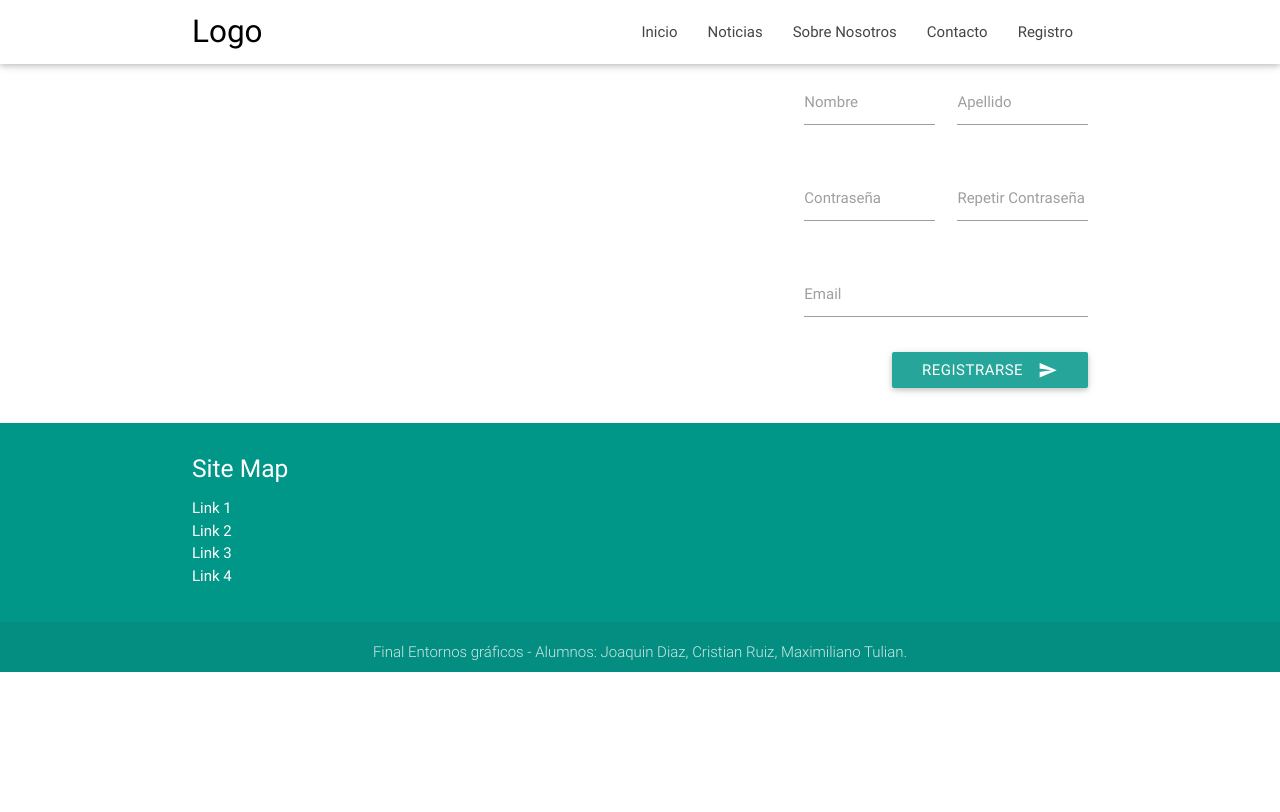
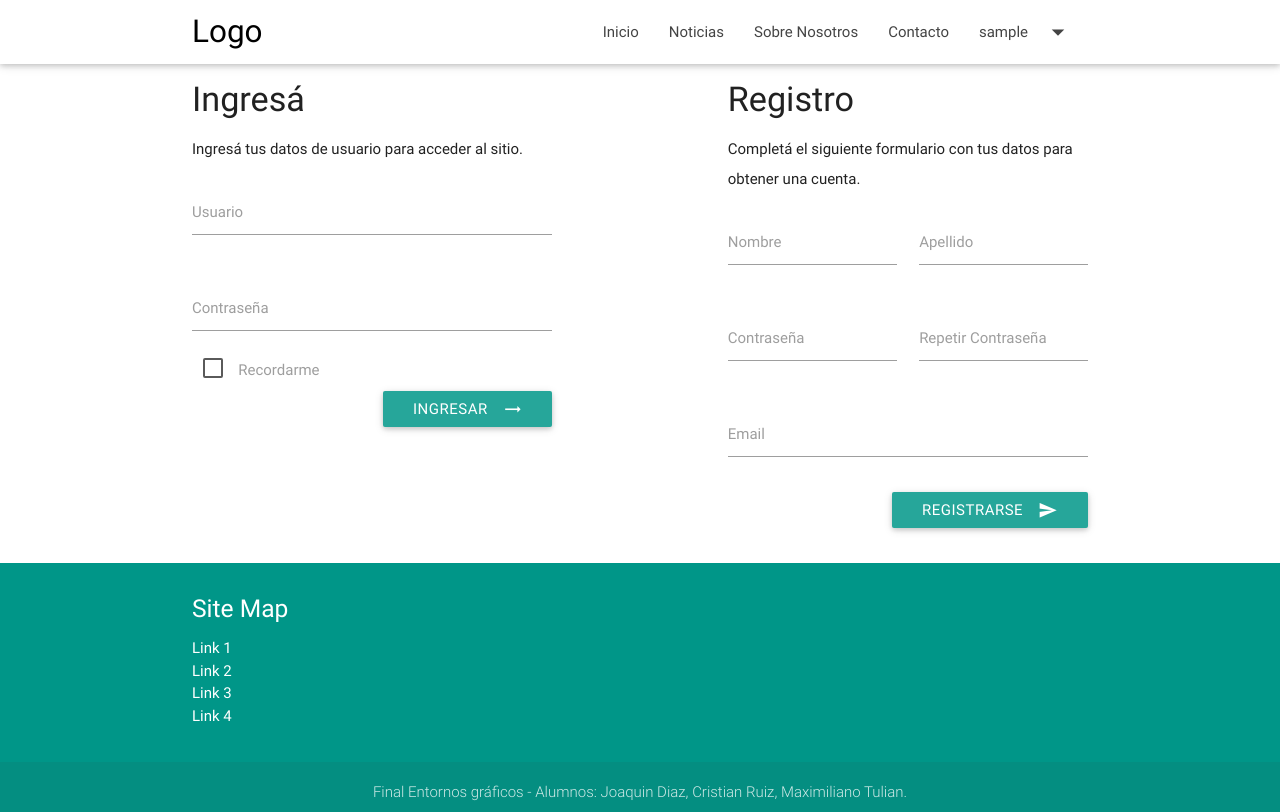
Before and after one commit to maximilianotulian/egfinal, a PHP site: page /account in a window 1280 px wide. Run offline with PHP 8.4, Linux system fonts and the light colour scheme; the visitor is signed in with stand-in values (Sample User, id 1); data that the repository does not hold is empty; some libraries are stand-ins or nearby versions.

Commit message:
Integracion login

```diff
--- a/index.php
+++ b/index.php
@@ -1,14 +1,6 @@
 <link rel="stylesheet" href="sources/lib/materialize/css/materialize.min.css" media="screen" title="no title" charset="utf-8">
 
 <?php
-    include_once 'system/utils/UserHelper.php';
-    include_once 'views/login/login.modal.php';
-    include_once 'system/utils/Permissions.php';
-    Use \App\System\Helpers\UserHelper as UserHelper;
-    Use \App\System\Helpers\Permissions as Permissions;
-
-    $loggedUser = UserHelper::getLoggedUser();
-
     include 'views/header.php';
     $pagina = (isset($_GET['pagina']) ? $_GET['pagina'] : 'home');
     $archivo = 'views/'.$pagina.'.php';
--- a/sources/css/main.css
+++ b/sources/css/main.css
@@ -369,6 +369,16 @@ html {
   font-family: "Roboto", sans-serif;
   font-weight: normal; }
 
+.mbottom-0 {
+  margin-bottom: 0px; }
+
+.mtop-0 {
+  margin-top: 0px; }
+
+.warning {
+  text-align: center;
+  color: red; }
+
 .banner {
   background-attachment: fixed;
   bottom: 0;
@@ -410,11 +420,15 @@ html {
     position: absolute;
     white-space: nowrap; }
   .header--nav-list {
-    float: right; }
-    .header--nav-list ul {
-      margin: 0;
-      padding: 0;
-      list-style-type: none; }
+    float: right;
+    margin: 0;
+    padding: 0;
+    list-style-type: none; }
+    .header--nav-list li .dropdown-button i {
+      height: 64px;
+      line-height: 64px; }
+    .header--nav-list li .dropdown-content {
+      min-width: 200px; }
 
 .notice {
   background-color: #f5f5f5;
--- a/sources/js/app.js
+++ b/sources/js/app.js
@@ -1,4 +1,3 @@
 $(document).ready(function(){
-  // the "href" attribute of .modal-trigger must specify the modal ID that wants to be triggered
-  $('.modal-trigger').leanModal();
+  $(".dropdown-button").dropdown();
 });
--- a/views/account.php
+++ b/views/account.php
@@ -1,7 +1,48 @@
 <div class="container">
     <div class="row">
-        <form class="col s12 l4 offset-l8">
 
+        <form class="col s12 m5" method="post" action="/controllers/login.php">
+            <h4>Ingresá</h4>
+            <p>
+                Ingresá tus datos de usuario para acceder al sitio.
+            </p>
+            <div class="row">
+                <div class="input-field col s12">
+                    <input id="username" type="text" class="validate" name="username" required="required" title="Por favor ingrese su usuario">
+                    <label for="username">Usuario</label>
+                </div>
+            </div>
+
+            <div class="row mbottom-0">
+                <div class="input-field col s12">
+                    <input id="password" type="password" class="validate" name="password" required="required" title="Por favor ingrese su contraseña">
+                    <label for="password">Contraseña</label>
+                </div>
+            </div>
+
+            <div class="row">
+                <div class="input-field col s12 mtop-0">
+                    <input type="checkbox" class="filled-in" id="filled-in-box" name="remember_me" value="true"/>
+                    <label for="filled-in-box">Recordarme</label>
+                </div>
+            </div>
+            <?php if (isset($_GET['bad_login'])) { ?>
+            <p class="warning">
+                El usuario o contraseña ingresados son incorrectos. <br>Por favor verificá los datos.
+            </p>
+            <?php } ?>
+            <button class="right btn waves-effect waves-light" type="submit" name="action">
+                Ingresar
+                <i class="material-icons right">trending_flat</i>
+            </button>
+
+        </form>
+
+        <form class="col s12 m5 offset-m2">
+            <h4>Registro</h4>
+            <p>
+                Completá el siguiente formulario con tus datos para obtener una cuenta.
+            </p>
             <div class="row">
                 <div class="input-field col s6">
                     <input id="first_name" type="text" class="validate">
--- a/views/header.php
+++ b/views/header.php
@@ -1,5 +1,16 @@
+<?php
+
+    include_once 'system/utils/UserHelper.php';
+    include_once 'system/utils/Permissions.php';
+    Use \App\System\Helpers\UserHelper as UserHelper;
+    Use \App\System\Helpers\Permissions as Permissions;
+
+    $loggedUser = UserHelper::getLoggedUser();
+
+ ?>
+
 <!DOCTYPE html>
-<html lang="en">
+<html lang="es">
 <head>
   <meta http-equiv="Content-Type" content="text/html; charset=UTF-8"/>
   <meta name="viewport" content="width=device-width, initial-scale=1, maximum-scale=1.0, user-scalable=no"/>
@@ -21,7 +32,21 @@
         <li><a href="/news">Noticias</a></li>
         <li><a href="/us">Sobre Nosotros</a></li>
         <li><a href="/contact">Contacto</a></li>
-        <li><a href="/account">Registro</a></li>
+        <?php if($loggedUser) {?>
+            <li>
+                <a class="dropdown-button" href="#!" data-beloworigin="true" data-activates="user-dropdown"><?php echo $loggedUser['username'] ?><i class="material-icons right">arrow_drop_down</i></a>
+                <ul id="user-dropdown" class="dropdown-content">
+                  <li><a href="/perfil">Mi Perfil</a></li>
+                  <?php if (UserHelper::loggedUserHasPermission(Permissions::ADMIN_ACCESS)) { ?>
+                      <li><a href="/admin">Administración</a></li>
+                  <?php } ?>
+                  <li class="divider"></li>
+                  <li><a href="/logout">Salir</a></li>
+                </ul>
+            </li>
+        <?php } else {?>
+            <li><a href="/account">Ingresar / Registro</a></li>
+        <?php } ?>
       </ul>
     </div>
   </nav>
--- a/views/login/login.modal.php
+++ /dev/null
@@ -1,27 +0,0 @@
-<!-- Modal Structure -->
-<div id="modal-login" class="modal">
-  <form method="post" action="login.php">
-      <div class="modal-content">
-        <h4>Login</h4>
-        <div class="row">
-            <div class="row">
-             <div class="input-field col s12">
-                <input id="last_name" type="text" name="username" class="validate">
-                <label for="last_name">Usuario</label>
-             </div>
-              <div class="input-field col s12">
-                <input id="last_name" type="password" name="password" class="validate">
-                <label for="last_name">Contraseña</label>
-              </div>
-              <div class="input-field col s12">
-                  <input type="checkbox" class="filled-in" id="filled-in-box" name="remember_me"checked="checked" />
-                  <label for="filled-in-box">Recordarme</label>
-              </div>
-            </div>
-        </div>
-      </div>
-      <div class="modal-footer">
-        <button type="submit" class=" modal-action modal-close waves-effect waves-green btn-flat">Login</button>
-      </div>
-  </form>
-</div>
```
Also changed, not shown: controllers/login.php (added, +25 -0 lines), controllers/logout.php (added, +10 -0 lines), sass/component/header.scss (+13 -5 lines), sass/globals.scss (+13 -0 lines), .htaccess.
